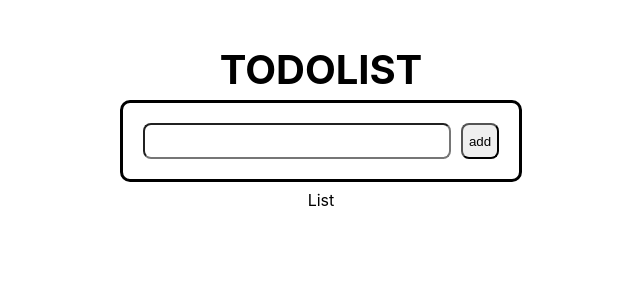
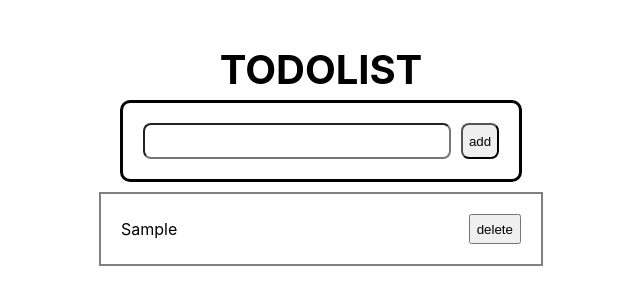
Before and after one commit to hyewon0615/wanted-pre-onboarding-frontend-challenge-19, a React (Create React App) app: page / in a window 1280 px wide. Both pictures are taken after typing "Sample" into the empty fields and a click on the button "add". Shown: the top 304 px of the page, without its empty margins (319-959 px from the left). Built offline with nearby package versions, Linux system fonts and the light colour scheme.

Commit message:
[add]list component 생성

```diff
--- a/src/components/List.tsx
+++ b/src/components/List.tsx
@@ -1,5 +1,50 @@
+import { useDispatch, useSelector } from "react-redux";
+import { TodosState, deleteTodo } from "../store/modules/todos";
+type Todolist = {
+  todos: TodosState;
+};
 const List = () => {
-  return <div>List</div>;
+  const todoList = useSelector((state: Todolist) => state.todos.todos);
+  const dispatch = useDispatch();
+  const deletehandle = (id: number) => {
+    dispatch(deleteTodo(id));
+  };
+  return (
+    <ul style={{ display: "flex", flexDirection: "column", gap: "5px" }}>
+      {todoList.map((todo) => {
+        return (
+          <li
+            key={todo.id}
+            style={{
+              display: "flex",
+              gap: "5px",
+              width: "400px",
+              alignItems: "center",
+              border: "2px solid gray",
+              justifyContent: "space-between",
+              padding: "20px",
+            }}
+          >
+            <h1
+              style={{
+                whiteSpace: "normal",
+                wordWrap: "break-word",
+                maxWidth: "340px",
+              }}
+            >
+              {todo.text}
+            </h1>
+            <button
+              onClick={() => deletehandle(todo.id)}
+              style={{ height: "30px" }}
+            >
+              delete
+            </button>
+          </li>
+        );
+      })}
+    </ul>
+  );
 };
 
 export default List;
```
